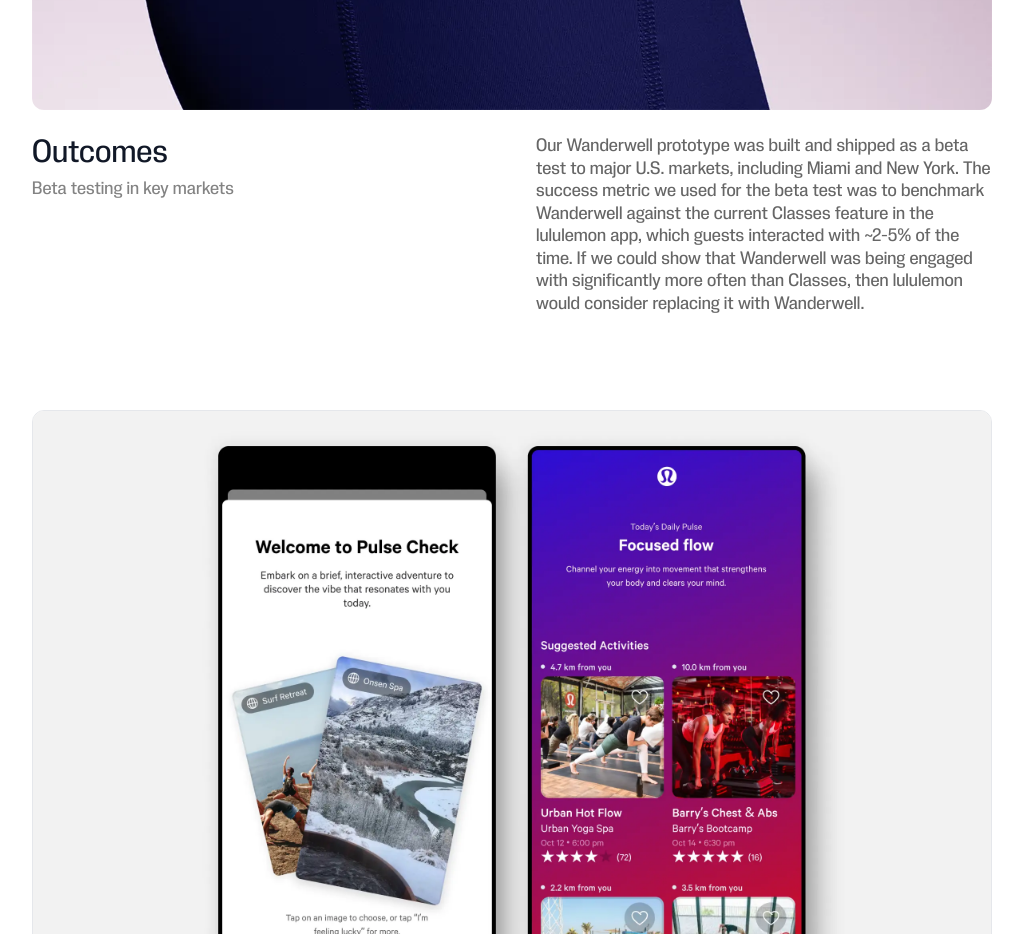
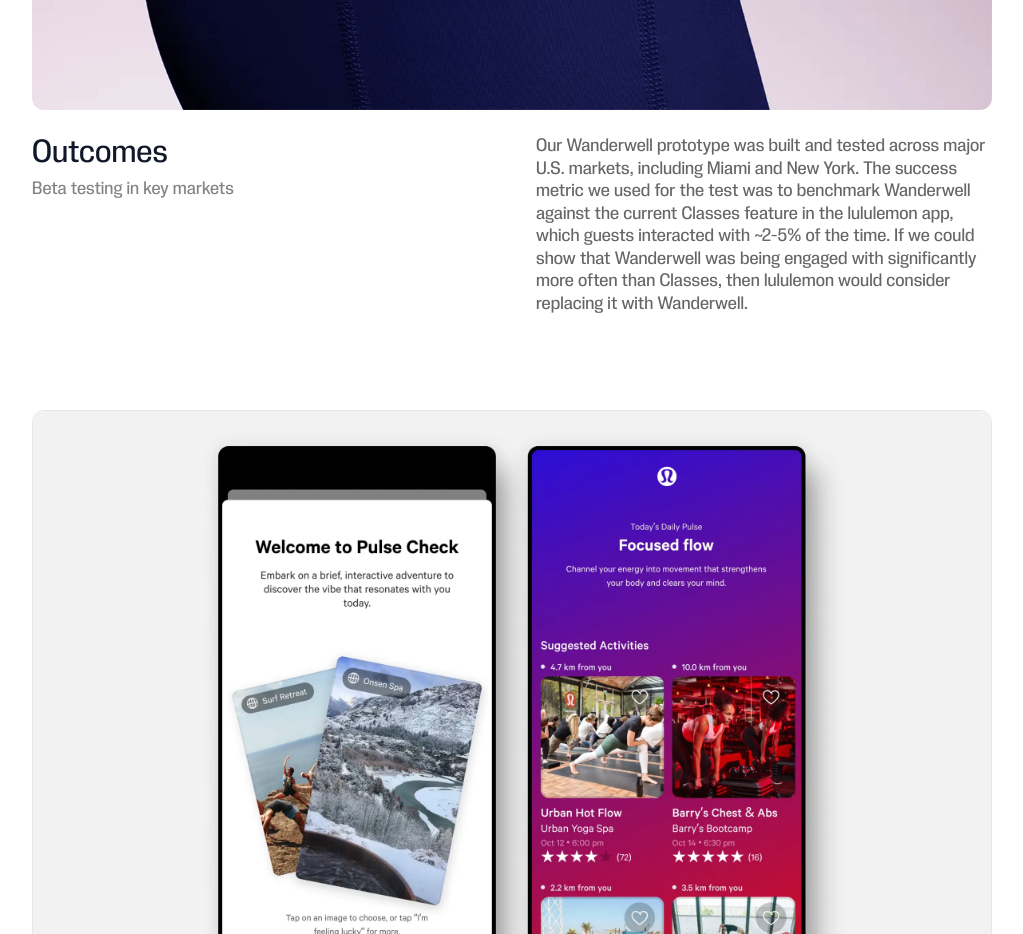
Before and after one commit to jgjwhite/astro-portfolio, an Astro site: page /lululemon in a window 1280 px wide. Shown: the part 4460-5394 px from the top of the page, without its empty margins (128-1151 px from the left). Built offline with nearby package versions, Linux system fonts and the light colour scheme; Astro itself is replaced by a stand-in of ours.

Commit message:
Update lululemon case study content

```diff
--- a/src/pages/lululemon.astro
+++ b/src/pages/lululemon.astro
@@ -76,7 +76,7 @@
     <SplitText
       title="Outcomes"
       subtitle="Beta testing in key markets"
-      content="Our Wanderwell prototype was built and shipped as a beta test to major U.S. markets, including Miami and New York. The success metric we used for the beta test was to benchmark Wanderwell against the current Classes feature in the lululemon app, which guests interacted with ~2-5% of the time. If we could show that Wanderwell was being engaged with significantly more often than Classes, then lululemon would consider replacing it with Wanderwell."
+      content="Our Wanderwell prototype was built and tested across major U.S. markets, including Miami and New York. The success metric we used for the test was to benchmark Wanderwell against the current Classes feature in the lululemon app, which guests interacted with ~2-5% of the time. If we could show that Wanderwell was being engaged with significantly more often than Classes, then lululemon would consider replacing it with Wanderwell."
       imageDesktop="/assets/case-studies/lululemon/lululemon-align-desktop.webp"
       imageMobile="/assets/case-studies/lululemon/lululemon-align-mobile.webp"
       imageAlt="Concept explorations for personalized sweat profile pages"
```
